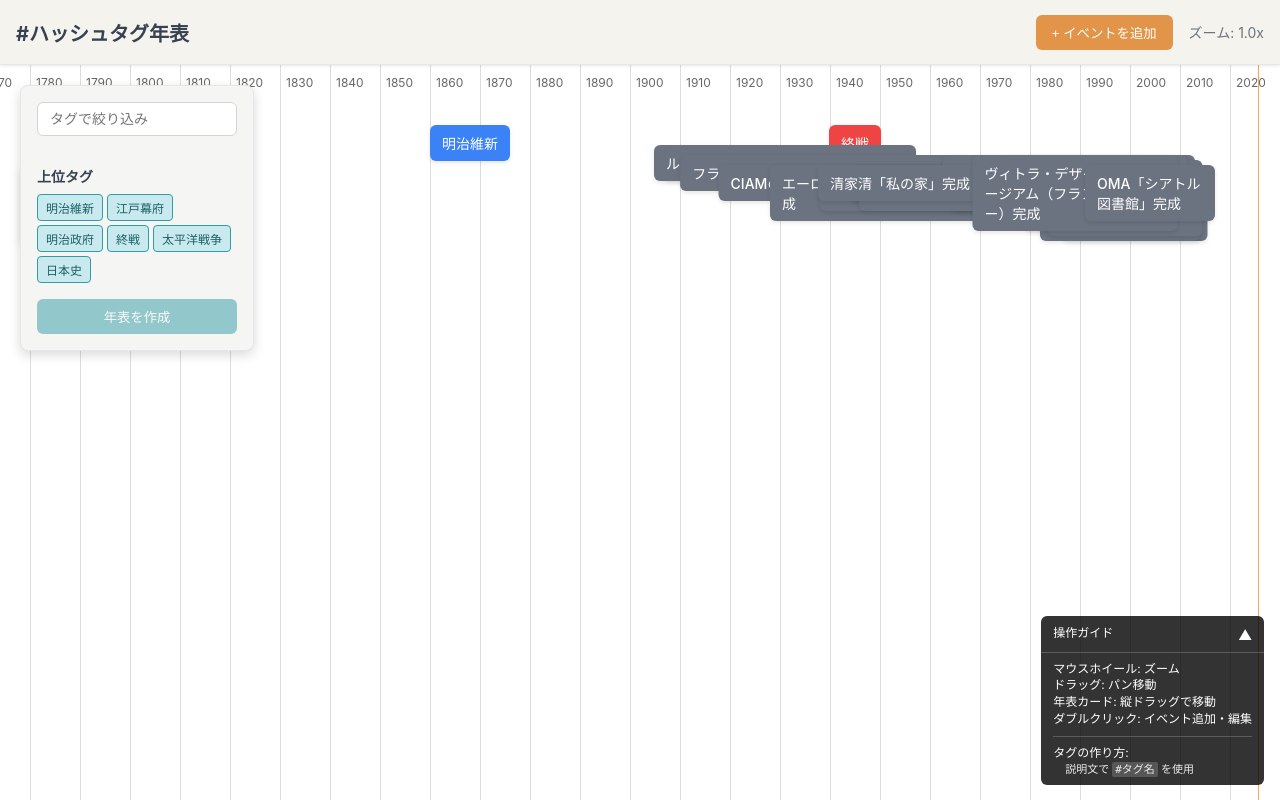
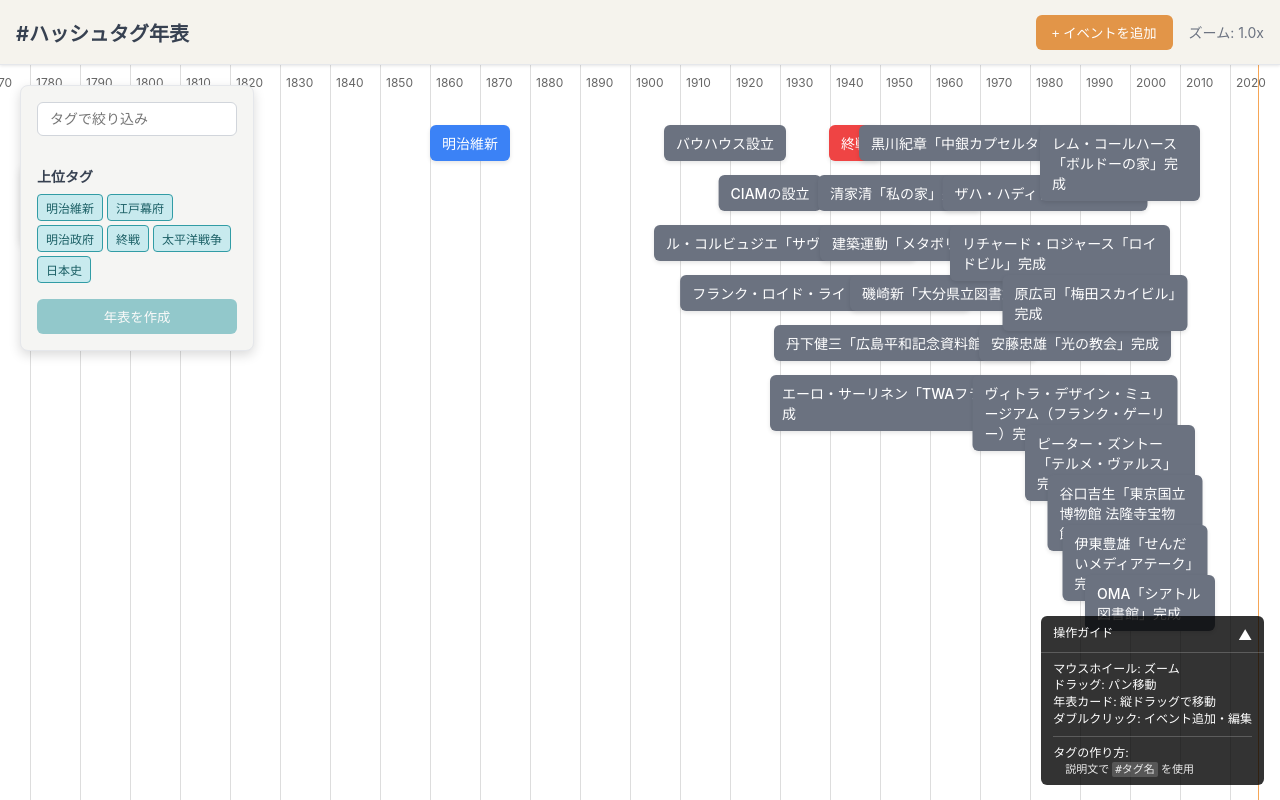
Before and after one commit to knzoym/hashtag-timeline, a React (Create React App) app: page / in a window 1280 px wide. Built offline with nearby package versions, Linux system fonts and the light colour scheme.

Commit message:
イベント重複回避

```diff
--- a/src/App.js
+++ b/src/App.js
@@ -1,4 +1,4 @@
-import React, { useState, useRef, useCallback } from 'react';
+import React, { useState, useRef, useCallback, useEffect } from 'react';
 
 const HashtagTimeline = () => {
   // 定数を最初に定義
@@ -408,7 +408,7 @@
   }, [isModalOpen, closeModal]);
 
   // ESCキーのイベントリスナーをセットアップ
-  React.useEffect(() => {
+  useEffect(() => {
     if (isModalOpen) {
       document.addEventListener('keydown', handleKeyDown);
       return () => {
@@ -476,7 +476,70 @@
     setHighlightedEvents(matchingEventIds);
   }, [events]);
 
-  // 検索にヒットしたタグを上位タグとして表示
+  // イベントの重なりを自動調整する（段階的配置方式）
+  const adjustEventPositions = useCallback(() => {
+    const eventWidth = 120; // イベントの幅（概算）
+    const eventHeight = 40; // イベントの高さ
+    const minGap = 10; // 最小間隔
+    const baseY = 60; // 基準のY位置
+
+    // X座標でソートして左から順に処理
+    const sortedEvents = [...events].sort((a, b) => {
+      const aX = getXFromYear(a.startDate.getFullYear());
+      const bX = getXFromYear(b.startDate.getFullYear());
+      return aX - bX;
+    });
+
+    const placedEvents = []; // すでに配置されたイベントの配列
+
+    return sortedEvents.map(event => {
+      const eventX = getXFromYear(event.startDate.getFullYear());
+      let assignedY = baseY; // 初期は基準位置
+      let level = 0; // 段数
+
+      // 重ならない段を見つけるまでループ
+      while (true) {
+        let hasCollision = false;
+
+        // すでに配置されたイベントとの重なりをチェック
+        for (const placedEvent of placedEvents) {
+          const placedX = placedEvent.adjustedPosition.x;
+          const placedY = placedEvent.adjustedPosition.y;
+
+          // X軸での重なりチェック
+          if (Math.abs(eventX - placedX) < eventWidth + minGap) {
+            // Y軸での重なりチェック
+            if (Math.abs(assignedY - placedY) < eventHeight + minGap) {
+              hasCollision = true;
+              break;
+            }
+          }
+        }
+
+        if (!hasCollision) {
+          // 重ならない位置が見つかった
+          break;
+        }
+
+        // 次の段に移動
+        level++;
+        assignedY = baseY + (level * (eventHeight + minGap));
+
+        // 安全装置：10段まで
+        if (level >= 10) break;
+      }
+
+      const adjustedEvent = {
+        ...event,
+        adjustedPosition: { x: eventX, y: assignedY }
+      };
+
+      // 配置済みリストに追加
+      placedEvents.push(adjustedEvent);
+
+      return adjustedEvent;
+    });
+  }, [events, getXFromYear]);
   const getTopTagsFromSearch = useCallback(() => {
     if (searchTerm.trim() === '' || highlightedEvents.size === 0) {
       return allTags.slice(0, 6);
@@ -838,7 +901,7 @@
         </div>
 
         {/* 動的イベント表示 */}
-        {events.map(event => {
+        {adjustEventPositions().map(event => {
           const isHighlighted = highlightedEvents.has(event.id);
           return (
             <div
@@ -851,8 +914,8 @@
                   : event.id === 1 || event.id === 2
                     ? (event.id === 1 ? '#3b82f6' : '#ef4444')
                     : '#6b7280', // デフォルト色（グレー）
-                left: getXFromYear(event.startDate.getFullYear()),
-                top: event.position.y + 'px',
+                left: event.adjustedPosition.x,
+                top: event.adjustedPosition.y + 'px',
                 border: isHighlighted ? '2px solid #059669' : 'none',
                 transform: 'translateX(-50%)',
                 zIndex: isHighlighted ? 5 : 1
```
